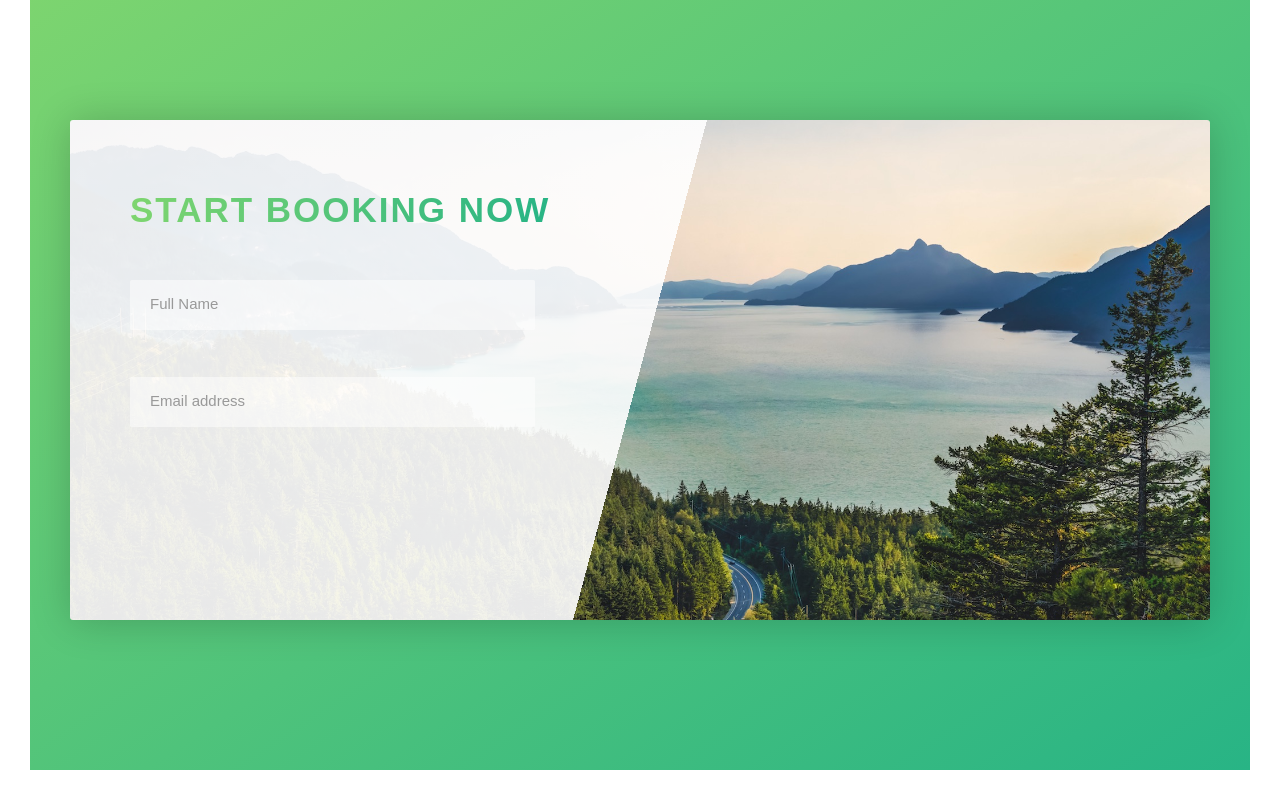
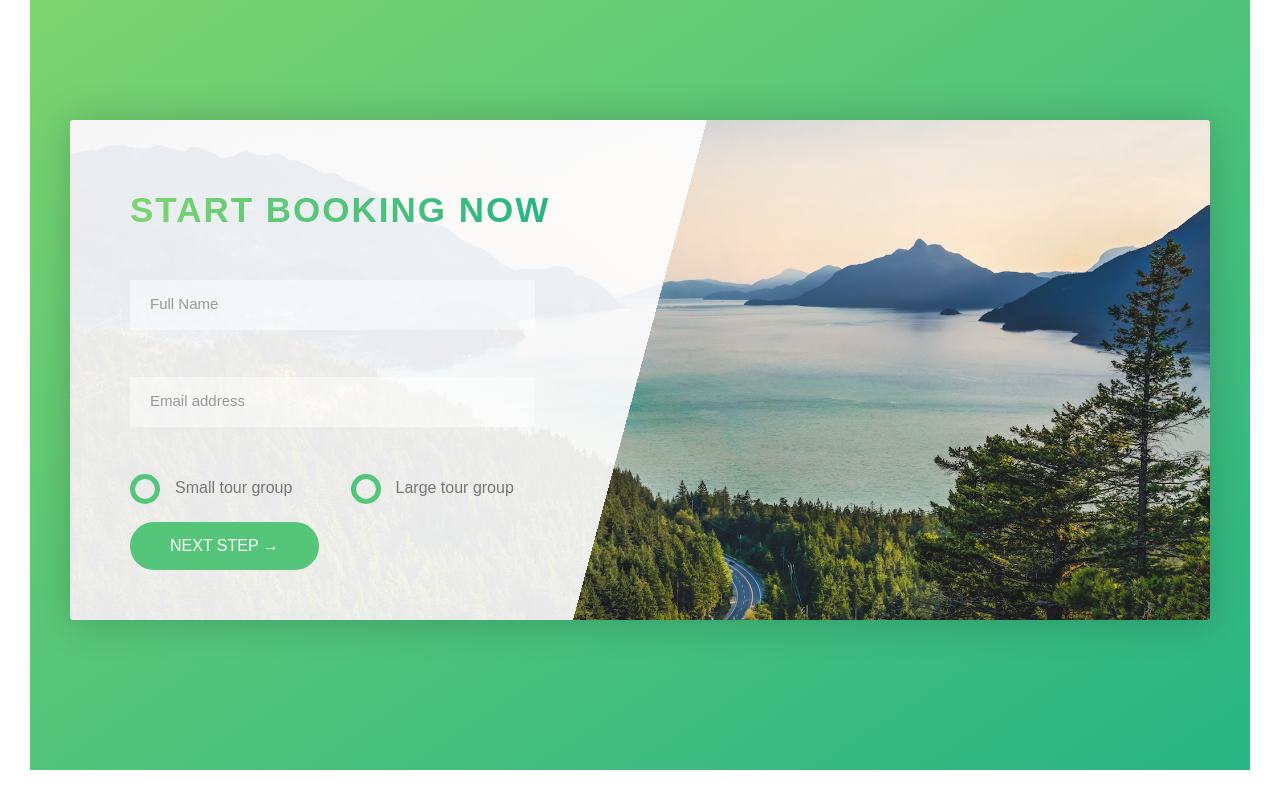
Before and after one commit to AI-LastWish/natours-react-spring, a React (Create React App) app in the folder frontend/: page / in a window 1280 px wide. Shown: the part 4458-5258 px from the top of the page. Built offline with nearby package versions, Linux system fonts and the light colour scheme; the HTML template or start-up script is replaced by a standard one.

Commit message:
47. Building the Booking Section - Part 3

```diff
--- a/frontend/src/components/sections/section-book.js
+++ b/frontend/src/components/sections/section-book.js
@@ -23,6 +23,29 @@
                                 <input type="email" className="form__input" placeholder="Email address" id="form__input--email" required />
                                 <label htmlFor="form__input--email" className="form__label">Email address</label>
                             </div>
+
+                            <div className="form__group">
+                                <div className="form__radio-group">
+                                    <input type="radio" className="form__radio-input" id="form__radio-input--small"
+                                        name="form__radio-input--size" />
+                                    <label htmlFor="form__radio-input--small" className="form__radio-label">
+                                        <span className="form__radio-button"></span>
+                                        Small tour group
+                                    </label>
+                                </div>
+                                <div className="form__radio-group">
+                                    <input type="radio" className="form__radio-input" id="form__radio-input--large"
+                                        name="form__radio-input--size" />
+                                    <label htmlFor="form__radio-input--large" className="form__radio-label">
+                                        <span className="form__radio-button"></span>
+                                        Large tour group
+                                    </label>
+                                </div>
+                            </div>
+
+                            <div className="form__group">
+                                <button className="btn btn--green">Next step &rarr;</button>
+                            </div>
                         </form>
                     </div>
                 </div>
--- a/frontend/src/scss/components/_button.scss
+++ b/frontend/src/scss/components/_button.scss
@@ -1,5 +1,6 @@
 /* BUTTON */
 .btn {
+    &,
     &:link,
     &:visited {
         text-transform: uppercase;
@@ -11,6 +12,9 @@
         transition: all 0.2s;
         position: relative;
         font-size: $default-font-size;
+        // Change for the <button> element
+        border: none;
+        cursor: pointer;
     }
 
     &:hover {
@@ -18,9 +22,11 @@
         /* offset-x | offset-y | blur-radius | color */
         box-shadow: 0 1rem 2rem rgba($color-black, 0.2);
 
-        &::after {
-            transform: scaleX(1.4) scaleY(1.6);
-            opacity: 0;
+        &:active,
+        &:focus {
+            outline: none;
+            transform: translate(-0.1rem);
+            box-shadow: 0 0.5rem 1rem rgba($color-black, 0.2);
         }
     }
 
--- a/frontend/src/scss/components/_form.scss
+++ b/frontend/src/scss/components/_form.scss
@@ -14,6 +14,7 @@
         border-bottom: 0.3rem solid transparent;
         width: 90%;
         display: block;
+        transition: all 0.3s;
 
         &:focus {
             outline: none;
@@ -44,4 +45,50 @@
         visibility: hidden;
         transform: translateY(-4rem);
     }
+
+    &__radio-group {
+        width: 49%;
+        display: inline-block;
+    }
+
+    &__radio-input {
+        display: none;
+    }
+
+    &__radio-label {
+        font-size: $default-font-size;
+        cursor: pointer;
+        position: relative;
+        padding-left: 4.5rem;
+    }
+
+    &__radio-button {
+        height: 3rem;
+        width: 3rem;
+        border: 0.5rem solid $color-primary;
+        border-radius: 50%;
+        display: inline-block;
+        position: absolute;
+        top: -0.5rem;
+        left: 0;
+
+        &::after {
+            content: "";
+            display: block;
+            height: 1.3rem;
+            width: 1.3rem;
+            border-radius: 50%;
+            position: absolute;
+            top: 50%;
+            left: 50%;
+            transform: translate(-50%, -50%);
+            background-color: $color-primary;
+            opacity: 0;
+            transition: opacity 0.2s;
+        }
+    }
+
+    &__radio-input:checked ~ &__radio-label &__radio-button::after {
+        opacity: 1;
+    }
 }
```
